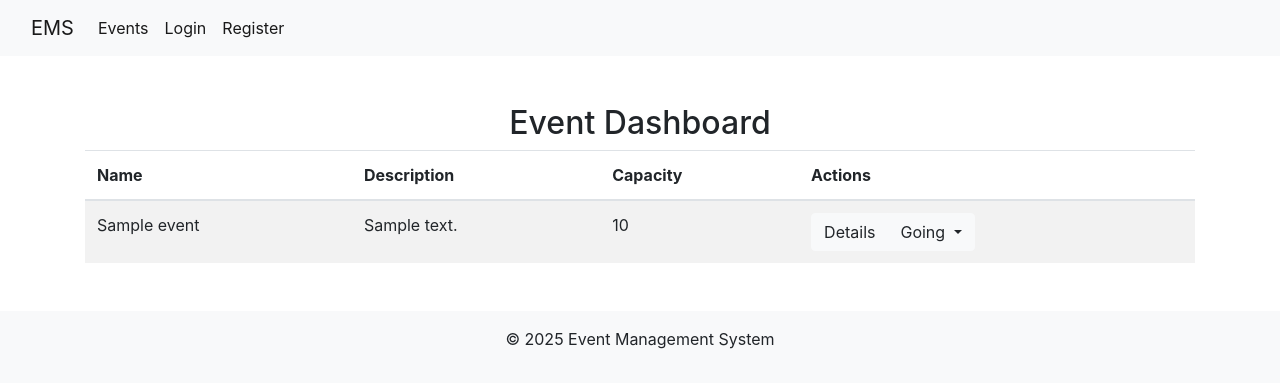
After one commit to shojibMahabub/EventManagementSystem, a PHP site: the page made by views/events/events.php in a window 1280 px wide. The commit adds this page. Shown: the top 388 px of the page. Run offline with PHP 8.4, Linux system fonts and the light colour scheme; the template is opened without the code that fills it: most values are stand-ins (such as "Sample title", 1, 10 or a date in 2020).

Commit message:
Task_012 event management feature updated

```diff
--- a/src/Controllers/EventController.php
+++ b/src/Controllers/EventController.php
@@ -20,7 +20,7 @@ class EventController
     public function list()
     {
         $events = $this->eventService->getAllEvents();
-        include __DIR__ . '/../../views/events/dashboard.php';
+        include __DIR__ . '/../../views/events/events.php';
     }
 
     public function add()
@@ -99,8 +99,8 @@ class EventController
 
     public function apiDetails()
     {
-        $eventId = $_GET['id'] ?? 0;
-        $event = $this->eventService->getEventById($eventId);
+        $eventUuid = $_GET['uuid'] ?? 0;
+        $event = $this->eventService->getEventByUuid($eventUuid);
 
         header('Content-Type: application/json');
         echo json_encode($event);
--- a/views/auth/login.php
+++ b/views/auth/login.php
@@ -11,7 +11,7 @@
             <label for="password" class="form-label">Password</label>
             <input type="password" class="form-control" id="password" name="password" required>
         </div>
-        <button type="submit" class="btn btn-primary w-100">Login</button>
+        <button type="submit" class="btn btn-light w-100">Login</button>
     </form>
 </div>
 
--- a/views/auth/register.php
+++ b/views/auth/register.php
@@ -15,7 +15,7 @@
             <label for="password" class="form-label">Password</label>
             <input type="password" class="form-control" id="password" name="password" required>
         </div>
-        <button type="submit" class="btn btn-primary w-100">Register</button>
+        <button type="submit" class="btn btn-light w-100">Register</button>
     </form>
 </div>
 
--- a/views/events/add_event.php
+++ b/views/events/add_event.php
@@ -29,7 +29,7 @@
             <input type="number" class="form-control" id="capacity" name="capacity" required value="<?php echo isset($event->capacity) ? $event->capacity : ''; ?>">
         </div>
 
-        <button type="submit" class="btn btn-success w-100"><?php echo $button ?></button>
+        <button type="submit" class="btn btn-light w-100"><?php echo $button ?></button>
     </form>
 </div>
 
--- /dev/null
+++ b/views/events/events.php
@@ -0,0 +1,57 @@
+<?php
+    include __DIR__ . '/../templates/header.php';
+    if (session_status() === PHP_SESSION_NONE) {
+        session_start();
+    }
+?>
+
+<div class="container mt-5">
+    <h2 class="text-center">Event Dashboard</h2>
+
+    <?php if (isset($_SESSION['user'])): ?>
+        <a href="/events/add" class="btn btn-light mb-3">Add Event</a>
+    <?php endif; ?>
+
+    <table class="table table-striped">
+        <thead>
+            <tr>
+                <th>Name</th>
+                <th>Description</th>
+                <th>Capacity</th>
+                <th>Actions</th>
+            </tr>
+        </thead>
+        <tbody>
+            <?php foreach ($events as $event): ?>
+                <tr>
+                    <td><?= htmlspecialchars($event->name); ?></td>
+                    <td><?= htmlspecialchars($event->description); ?></td>
+                    <td><?= $event->capacity; ?></td>
+                    <td>
+                        <div class="btn-group" role="group" aria-label="Button group with nested dropdown">
+                            <a href="/events/details?uuid=<?= $event->uuid; ?>" class="btn btn-light" role="button" aria-pressed="true">Details</a>
+
+                            <?php if (isset($_SESSION['user'])): ?>
+                            <a href="/events/edit?uuid=<?= $event->uuid; ?>"  class="btn btn-light" role="button" aria-pressed="true">Edit</a>
+                            <a href="/events/delete?uuid=<?= $event->uuid; ?>"  class="btn btn-light" role="button" aria-pressed="true">Delete</a>
+                            <?php else: ?>
+                                <div class="btn-group" role="group">
+                                <button id="btnGroupDrop1" type="button" class="btn btn-light dropdown-toggle" data-toggle="dropdown" aria-haspopup="true" aria-expanded="false">
+                                Going
+                                </button>
+                                <div class="dropdown-menu" aria-labelledby="btnGroupDrop1">
+                                <a class="dropdown-item" href="#">Yes</a>
+                                <a class="dropdown-item" href="#">No</a>
+                                <a class="dropdown-item" href="#">Interested</a>
+                                </div>
+                            </div>
+                            <?php endif; ?>
+                        </div>
+                    </td>
+                </tr>
+            <?php endforeach; ?>
+        </tbody>
+    </table>
+</div>
+
+<?php include __DIR__ . '/../templates/footer.php'; ?>
--- a/views/templates/footer.php
+++ b/views/templates/footer.php
@@ -2,6 +2,8 @@
     <footer class="bg-light text-center py-3 mt-5">
         <p>&copy; <?= date('Y'); ?> Event Management System</p>
     </footer>
-    <script src="https://cdn.jsdelivr.net/npm/bootstrap@5.3.0/dist/js/bootstrap.bundle.min.js"></script>
+    <script src="https://code.jquery.com/jquery-3.6.0.min.js"></script>
+    <script src="https://cdn.jsdelivr.net/npm/popper.js@1.16.1/dist/umd/popper.min.js"></script>
+    <script src="https://cdn.jsdelivr.net/npm/bootstrap@4.6.2/dist/js/bootstrap.min.js"></script>
 </body>
 </html>
--- a/views/templates/header.php
+++ b/views/templates/header.php
@@ -3,7 +3,7 @@
 <head>
     <meta charset="UTF-8">
     <meta name="viewport" content="width=device-width, initial-scale=1.0">
-    <link href="https://cdn.jsdelivr.net/npm/bootstrap@5.0.2/dist/css/bootstrap.min.css" rel="stylesheet" integrity="sha384-EVSTQN3/azprG1Anm3QDgpJLIm9Nao0Yz1ztcQTwFspd3yD65VohhpuuCOmLASjC" crossorigin="anonymous">
+    <link href="https://cdn.jsdelivr.net/npm/bootstrap@4.6.2/dist/css/bootstrap.min.css" rel="stylesheet">
     <link rel="stylesheet" href="/assets/css/styles.css">
     <title>Event Management System</title>
 </head>
@@ -18,7 +18,7 @@
                 <div class="collapse navbar-collapse" id="navbarSupportedContent">
                 <ul class="navbar-nav me-auto mb-2 mb-lg-0">
                     <li class="nav-item">
-                        <a class="nav-link active" aria-current="page" href="/events">Event</a>
+                        <a class="nav-link active" aria-current="page" href="/events">Events</a>
                     </li>
                     <li class="nav-item">
                     <?php if (isset($_SESSION['user'])): ?>
```
Also changed, not shown: views/events/dashboard.php (deleted, +0 -43 lines).
